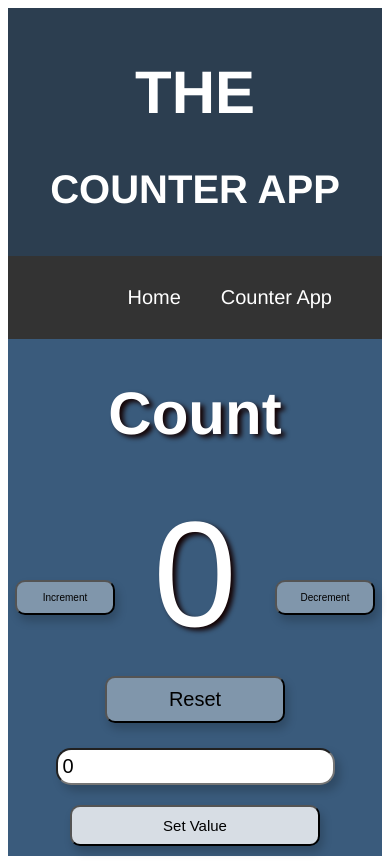
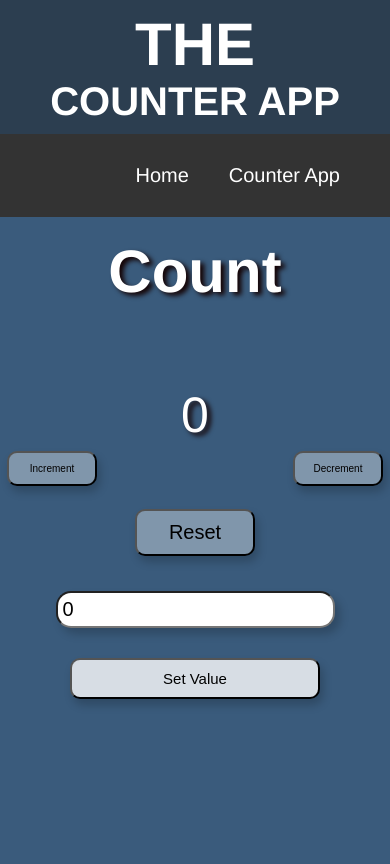
Before and after one commit to okafor-zag/Altschool-semister-3, a Vue app: page /counter in a window 390 px wide. Built offline with nearby package versions, Linux system fonts and the light colour scheme.

Commit message:
resolving the ui

```diff
--- a/src/App.vue
+++ b/src/App.vue
@@ -27,6 +27,13 @@ export default {
 </script>
 
 <style>
+body{
+  margin: 0;
+  padding: 0;
+  font-family: 'Roboto', sans-serif;
+  background-color: #3a5b7c ;
+}
+
 #app {
   font-family: Avenir, Helvetica, Arial, sans-serif;
   /* -webkit-font-smoothing: antialiased;
--- a/src/components/HelloWorld.vue
+++ b/src/components/HelloWorld.vue
@@ -48,6 +48,13 @@ export default {
 </script>
 
 <style>
+*{
+  margin: 0;
+  padding: 0;
+  /* box-sizing: border-box; */
+}
+
+
 .container {
   display: flex;
   flex-direction: column;
@@ -62,27 +69,33 @@ export default {
 .container h1 {
   font-size: 60px;
   text-shadow: 4px 3px 5px rgb(20, 2, 2);
+  margin-bottom: 50px;
+  margin-top: 20px;
 }
 
 span{
-  font-size: 200px;
+  font-size: 150px;
   padding: 3px;
   text-shadow: 4px 3px 5px rgb(20, 2, 2);
+  margin-bottom: 50px;
+  margin-top: 20px;
 }
 
 input{
   font-size: 30px;
   padding: 5px;
-  margin: 15px;
+  margin: 15px 0;
   box-sizing: border-box;
   border-radius: 15px;
   box-shadow: 5px 6px 10px rgba(7, 7, 7, 0.2);
 }
+
+
 .set-value{
   font-size: 20px;
   padding: 15px;
-  margin: 20px;
-  width: 350px;
+  margin: 30px 0;
+  width: 300px;
   box-shadow: 3px 6px 10px rgba(7, 7, 7, 0.2);
   box-sizing: border-box;
   border-radius: 10px;
@@ -94,7 +107,7 @@ input{
   font-size: 15px;
   padding: 15px;
   margin: 10px;
-  width: 250px;
+  width: 200px;
   box-shadow: 3px 6px 10px rgba(7, 7, 7, 0.2);
   box-sizing: border-box;
   border-radius: 10px;
@@ -108,7 +121,7 @@ input{
   font-size: 15px;
   padding: 15px;
   margin: 10px;
-  width: 250px;
+  width: 200px;
   box-shadow: 3px 6px 10px rgba(7, 7, 7, 0.2);
   box-sizing: border-box;
   border-radius: 10px;
@@ -120,7 +133,7 @@ input{
 .reset-btn{
   font-size: 25px;
   padding: 15px;
-  margin: 20px;
+  margin: 20px 0;
   width: 180px;
   box-shadow: 3px 6px 10px rgba(7, 7, 7, 0.2);
   box-sizing: border-box;
@@ -130,39 +143,66 @@ input{
 }
 
 @media screen and (max-width: 1024px){
-  .increase-btn,
+.container h1{
+  margin-bottom: 30px;
+  margin-top: 20px;
+}
+
   .decrease-btn{
-    width: 100px;
+    width: 90px;
     font-size: 10px;
   padding: 10px;
-  margin: 5px;
+  margin: 0 5px;
+  /* position: absolute; */
+  /* bottom: 20px; */
+  right: 2px;
+  }
+
+  .increase-btn{
+    width: 90px;
+    font-size: 10px;
+  padding: 10px;
+  margin: 0 5px;
+  /* position: absolute; */
+  /* bottom: 20px; */
+  left: 2px;
   }
 
   span{
-    font-size: 150px;
+    font-size: 50px;
     padding: 0;
-    margin: 0;
+    margin: 50px 0;
+    display: block;
   }
 
   input{
     font-size: 20px;
   padding: 5px;
-  margin: 10px;
+  margin: 20px 0;
   box-sizing: border-box;
   border-radius: 15px;
   }
+  .reset-btn{
+    margin-bottom: 150px;
+    width:120px;
+  }
+
+
 .set-value{
   font-size:15px;
   font-size: 15px;
   padding: 10px;
   margin: 10px;
   width: 250px;
+  margin-bottom: 20px;
 }
 
   .reset-btn{
     font-size: 20px;
   padding: 10px;
-  margin: 15px
+  margin: 15px 0;
   }
 }
+
+
 </style>
```
